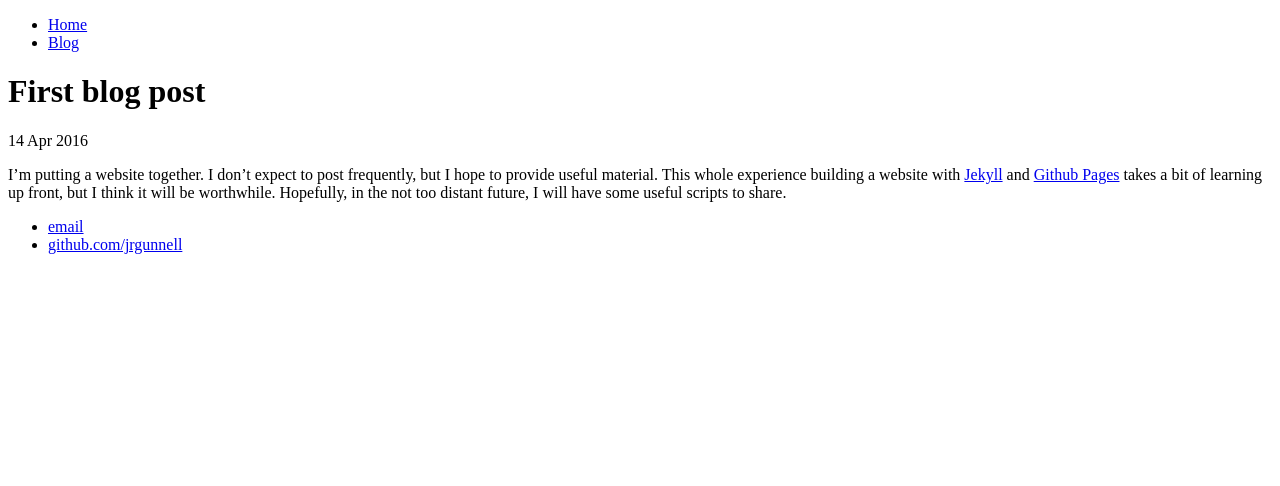
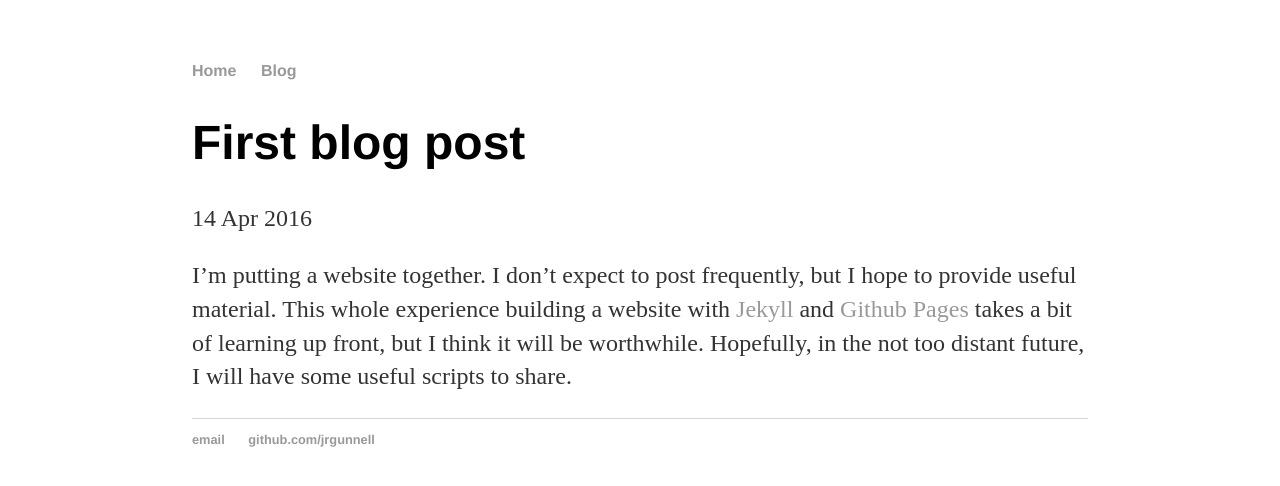
Before and after one commit to jrgunnell/jrgunnell.github.io, a Jekyll site: the page built from _posts/2016-04-14-First-Post.md, in a window 1280 px wide. Shown: the top 486 px of the page. Built offline with Jekyll 4.4.1, drawn with Linux system fonts in a browser that asks for light colours.

Commit message:
Change CSS linking dir to site

```diff
--- a/_layouts/default.html
+++ b/_layouts/default.html
@@ -3,7 +3,7 @@
 		<head>
 			<title>{{ page.title }}</title>
 			<!-- link to main stylesheet -->
-			<link rel="stylesheet" type="text/css" href="jrgunnell.github.io/css/main.css">
+			<link rel="stylesheet" type="text/css" href="http://jrgunnell.github.io/css/main.css">
 		</head>
 		<body>
 			<nav>
```
